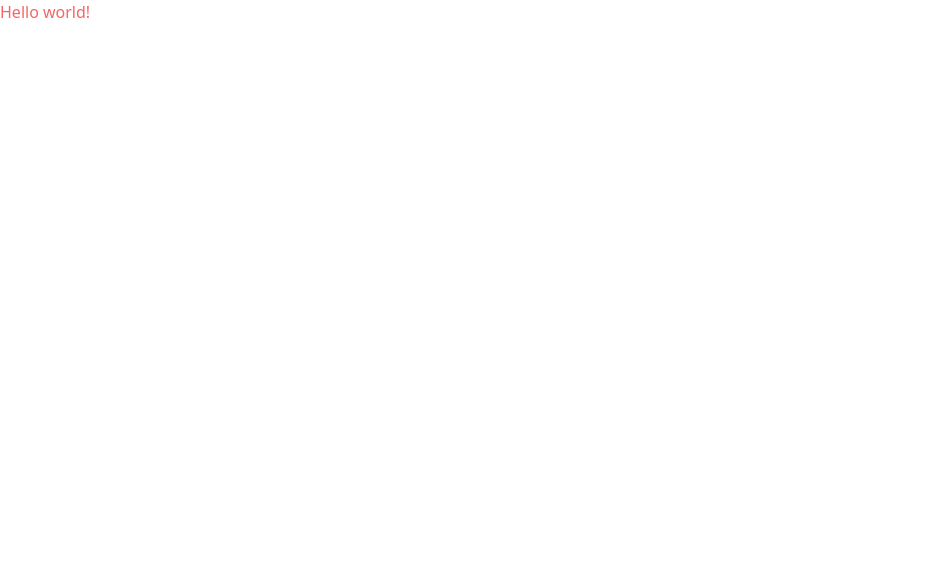
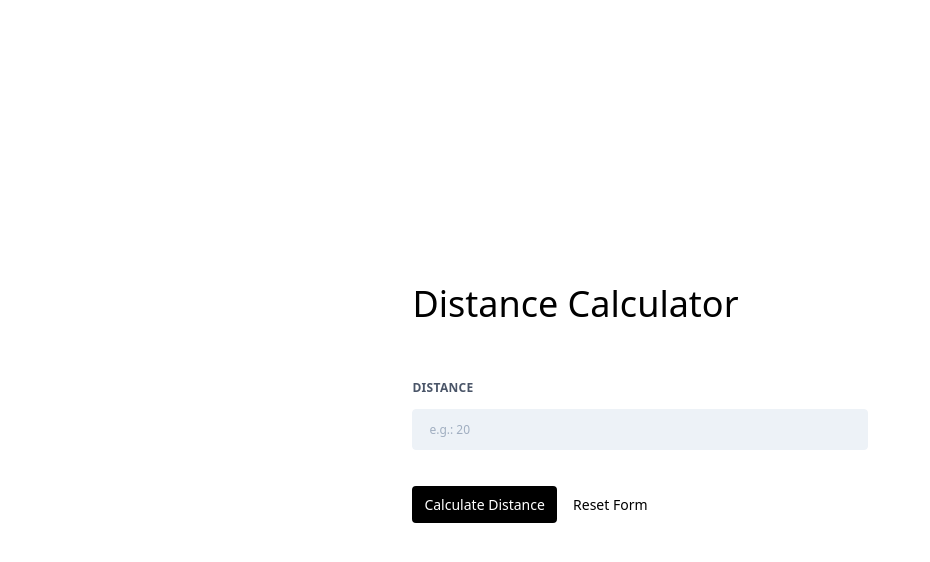
Before and after one commit to ypk/dwp-techtest, a Svelte app: page / in a window 1280 px wide. Shown: the top 562 px of the page, without its empty margins (0-930 px from the left). Built offline with nearby package versions, Linux system fonts and the light colour scheme.

Commit message:
added layout component added form component added form submit and basic validation logic

```diff
--- a/src/App.svelte
+++ b/src/App.svelte
@@ -1,11 +1,14 @@
 <script>
-	export let name;
+	import Form from './common/Form.svelte';
+	import Layout from './common/Layout.svelte';
 </script>
 
 <style global>
-	@tailwind base;
-	@tailwind components;
-	@tailwind utilities;
+  @tailwind base;
+  @tailwind components;
+  @tailwind utilities;
 </style>
 
-<h1 class="text-red-500">Hello {name}!</h1>
+<Layout>
+	<Form></Form>
+</Layout>
--- /dev/null
+++ b/src/common/Form.svelte
@@ -0,0 +1,74 @@
+<script>
+  let fields = {
+    distance: "",
+  };
+
+  let errors = {
+    distance: "",
+  };
+
+  let formValid = false;
+
+  async function handleSubmit(event) {
+    formValid = true;
+
+    if (fields.distance.trim().length === 0) {
+      formValid = false;
+      errors.distance = "This field is required";
+    } else {
+      errors.distance = "";
+    }
+  }
+
+  async function handleReset() {
+    fields.distance = "";
+    errors.distance = "";
+    formValid = false;
+  }
+</script>
+
+<h1 class="mb-12 text-4xl">Distance Calculator</h1>
+<form
+  id="distance-calculator"
+  name="distance-calculator"
+  on:submit|preventDefault={handleSubmit}
+  on:reset|preventDefault={handleReset} method="POST" action="/calculate">
+  <div class="flex flex-wrap" novalidate>
+    <div class="mb-6 w-full">
+      <label
+        class="block uppercase tracking-wide text-gray-700 text-xs font-bold
+          mb-2"
+        for="grid-password">
+        <span class="">Distance</span>
+      <input
+      class="appearance-none block w-full bg-gray-200 text-gray-700 border
+        border-gray-200 rounded py-3 px-4 my-3 leading-tight
+        focus:outline-none focus:bg-white focus:border-gray-500 {errors.distance ? 'border-red-500' : ''}"
+      id="distance"
+      name="distance"
+      type="text"
+      bind:value={fields.distance}
+      placeholder="e.g.: 20" />
+      </label>
+      {#if errors.distance}
+        <p class="text-red-500 text-xs italic">{errors.distance}</p>
+      {/if}
+    </div>
+    <div class="w-full">
+      <button
+        class="flex-shrink-0 bg-black hover:bg-black border-black
+        hover:bg-gray-800 hover:border-gray-800   text-sm border-4 text-white py-1 px-2 rounded"
+          aria-label="Calculate Distance"
+        type="submit">
+        Calculate Distance
+      </button>
+      <button
+        class="flex-shrink-0 border-transparent border-4 text-black
+          hover:text-gray-500 text-sm py-1 px-2 rounded"
+          aria-label="Reset Form"
+        type="reset">
+        Reset Form
+      </button>
+    </div>
+  </div>
+</form>
--- /dev/null
+++ b/src/common/Layout.svelte
@@ -0,0 +1,5 @@
+<div class="flex h-screen">
+  <div role="main" class="m-auto">
+    <slot />
+  </div>
+</div>
```
